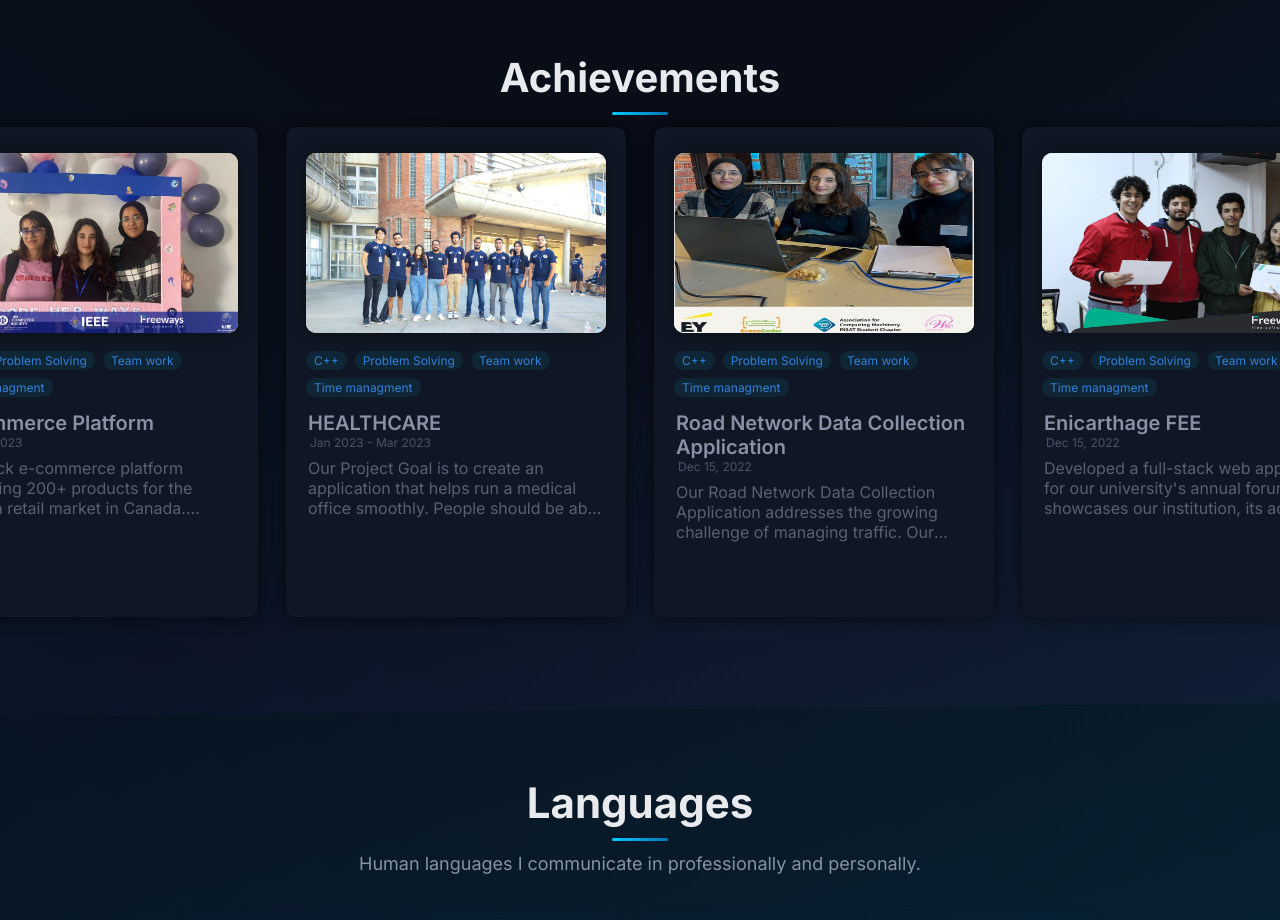
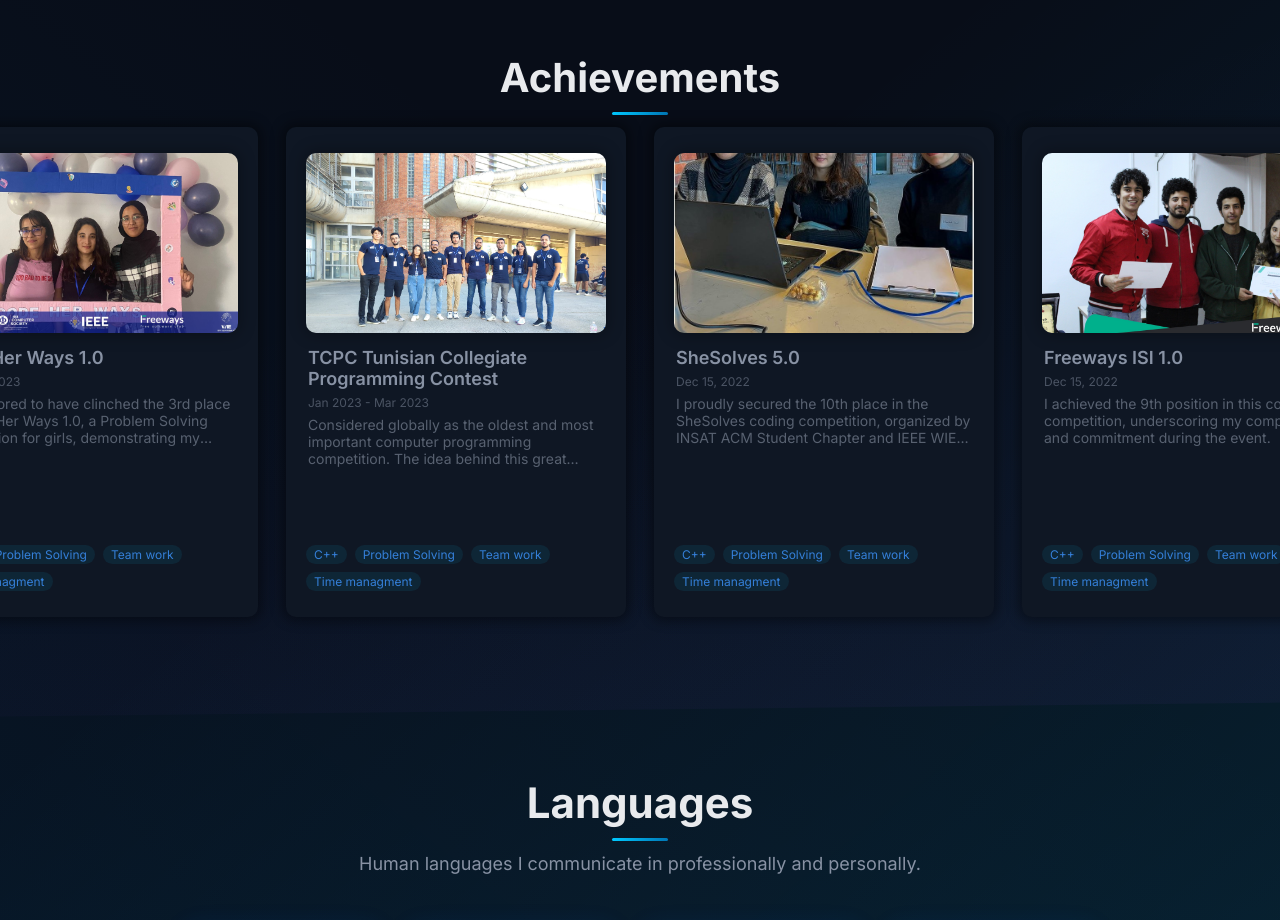
Before and after one commit to OumaymaLimeme/Portfolio, a React (Create React App) app: page / in a window 1280 px wide. Shown: the part 6500-7420 px from the top of the page. Built offline with nearby package versions, Linux system fonts and the light colour scheme.

Commit message:
fix achievment section

```diff
--- a/src/components/Acheivements/index.js
+++ b/src/components/Acheivements/index.js
@@ -1,38 +1,31 @@
-import React from "react";
-import { useState } from "react";
+import React, { useState } from "react";
 import { Container, Wrapper, Title, CardContainer } from "./ProjectsStyle";
-import ProjectCard from "../Cards/ProjectCards";
+import AchievementCard from "../Cards/AchievementCard";
+import AchievementDetails from "../AchievementDetails";
 import { acheivements } from "../../data/constants";
 import { useTranslation } from "react-i18next";
 
-const Acheivements = ({ openModal, setOpenModal }) => {
+const Acheivements = () => {
   const { t } = useTranslation();
-  // eslint-disable-next-line
-  const [toggle, setToggle] = useState("all");
+  const [openModal, setOpenModal] = useState({ state: false, achievement: null });
+
   return (
     <Container id="acheivements">
       <Wrapper>
         <Title>{t("achievements.title")}</Title>
         <CardContainer>
-          {toggle === "all" &&
-            acheivements.map((project) => (
-              <ProjectCard
-                project={project}
-                openModal={openModal}
-                setOpenModal={setOpenModal}
-              />
-            ))}
-          {acheivements
-            .filter((item) => item.category === toggle)
-            .map((project) => (
-              <ProjectCard
-                project={project}
-                openModal={openModal}
-                setOpenModal={setOpenModal}
-              />
-            ))}
+          {acheivements.map((achievement) => (
+            <AchievementCard
+              key={achievement.id}
+              achievement={achievement}
+              setOpenModal={setOpenModal}
+            />
+          ))}
         </CardContainer>
       </Wrapper>
+      {openModal.state && (
+        <AchievementDetails openModal={openModal} setOpenModal={setOpenModal} />
+      )}
     </Container>
   );
 };
--- /dev/null
+++ b/src/components/AchievementDetails/index.jsx
@@ -0,0 +1,119 @@
+import { CloseRounded } from '@mui/icons-material';
+import { Modal } from '@mui/material';
+import React from 'react'
+import styled from 'styled-components'
+import { useTranslation } from 'react-i18next'
+
+const Container = styled.div`
+    width: 100%;
+    height: 100%;
+    position: absolute;
+    top: 0;
+    left: 0;
+    background-color: #000000a7;
+    display: flex;
+    align-items: top;
+    justify-content: center;
+    overflow-y: scroll;
+    transition: all 0.5s ease;
+`
+
+const Wrapper = styled.div`
+    max-width: 800px;
+    width: 100%;
+    border-radius: 16px;
+    margin: 50px 12px;
+    height: min-content;
+    background-color: ${({ theme }) => theme.card};
+    color: ${({ theme }) => theme.text_primary};
+    padding: 20px;
+    display: flex;
+    flex-direction: column;
+    position: relative;
+`
+
+const Image = styled.img`
+    width: 100%;
+    object-fit: cover;
+    border-radius: 12px;
+    margin-top: 30px;
+    box-shadow: 0px 0px 10px 0px rgba(0,0,0,0.3);
+`
+
+const Title = styled.div`
+    font-size: 28px;
+    font-weight: 600;
+    color: ${({ theme }) => theme.text_primary};
+    margin: 8px 6px 0px 6px;
+    @media only screen and (max-width: 600px) {
+        font-size: 24px;
+    }
+`
+
+const Date = styled.div`
+    font-size: 16px;
+    margin: 2px 6px;
+    font-weight: 400;
+    color: ${({ theme }) => theme.text_secondary};
+    @media only screen and (max-width: 768px) {
+        font-size: 12px;
+    }
+`
+
+const Desc = styled.div`
+    font-size: 16px;
+    font-weight: 400;
+    color: ${({ theme }) => theme.text_primary};
+    margin: 8px 6px;
+    line-height: 1.6;
+    @media only screen and (max-width: 600px) {
+        font-size: 14px;
+    }
+`
+
+const Tags = styled.div`
+    display: flex;
+    flex-wrap: wrap;
+    margin: 8px 0px;
+`
+
+const Tag = styled.div`
+    font-size: 14px;
+    font-weight: 400;
+    color: ${({ theme }) => theme.primary};
+    margin: 4px;
+    padding: 4px 8px;
+    border-radius: 8px;
+    background-color: ${({ theme }) => theme.primary + 20};
+`
+
+const AchievementDetails = ({ openModal, setOpenModal }) => {
+    const { t } = useTranslation()
+    const achievement = openModal?.achievement
+    const title = t(`achievements.items.${achievement.id}.title`, { defaultValue: achievement?.title })
+    const description = t(`achievements.items.${achievement.id}.description`, { defaultValue: achievement?.description })
+
+    return (
+        <Modal open={true} onClose={() => setOpenModal({ state: false, achievement: null })}>
+            <Container>
+                <Wrapper>
+                    <CloseRounded
+                        style={{ position: 'absolute', top: '10px', right: '20px', cursor: 'pointer' }}
+                        onClick={() => setOpenModal({ state: false, achievement: null })}
+                    />
+                    <Image src={achievement?.image} alt={title} />
+                    <Title>{title}</Title>
+                    <Date>{achievement?.date}</Date>
+                    <Tags>
+                        {achievement?.tags?.map((tag, index) => (
+                            <Tag key={index}>{tag}</Tag>
+                        ))}
+                    </Tags>
+                    <Desc>{description}</Desc>
+                </Wrapper>
+            </Container>
+        </Modal>
+    )
+}
+
+export default AchievementDetails
--- /dev/null
+++ b/src/components/Cards/AchievementCard.jsx
@@ -0,0 +1,130 @@
+import React from 'react'
+import styled from 'styled-components'
+import { useTranslation } from 'react-i18next'
+
+const Button = styled.button`
+    display: none;
+    width: 100%;
+    padding: 10px;
+    background-color: ${({ theme }) => theme.white};
+    color: ${({ theme }) => theme.text_black};
+    font-size: 14px;
+    font-weight: 700;
+    border: none;
+    border-radius: 10px;
+    cursor: pointer;
+    transition: all 0.8s ease-in-out;
+    flex-shrink: 0;
+`
+
+const Card = styled.div`
+    width: 340px;
+    height: 490px;
+    background-color: ${({ theme }) => theme.card};
+    cursor: pointer;
+    border-radius: 10px;
+    box-shadow: 0 0 12px 4px rgba(0,0,0,0.4);
+    overflow: hidden;
+    padding: 26px 20px;
+    display: flex;
+    flex-direction: column;
+    gap: 14px;
+    transition: all 0.5s ease-in-out;
+    &:hover {
+        transform: translateY(-10px);
+        box-shadow: 0 0 50px 4px rgba(0,0,0,0.6);
+        filter: brightness(1.1);
+    }
+    &:hover ${Button} {
+        display: block;
+    }
+`
+
+const Image = styled.img`
+    width: 100%;
+    height: 180px;
+    flex-shrink: 0;
+    object-fit: cover;
+    border-radius: 10px;
+    box-shadow: 0 0 16px 2px rgba(0,0,0,0.3);
+`
+
+const Details = styled.div`
+    flex: 1;
+    display: flex;
+    flex-direction: column;
+    gap: 6px;
+    padding: 0px 2px;
+    overflow: hidden;
+`
+
+const Title = styled.div`
+    font-size: 18px;
+    font-weight: 600;
+    flex-shrink: 0;
+    color: ${({ theme }) => theme.text_secondary};
+    overflow: hidden;
+    display: -webkit-box;
+    -webkit-line-clamp: 2;
+    -webkit-box-orient: vertical;
+    text-overflow: ellipsis;
+`
+
+const Date = styled.div`
+    font-size: 12px;
+    flex-shrink: 0;
+    font-weight: 400;
+    color: ${({ theme }) => theme.text_secondary + 80};
+`
+
+const Description = styled.div`
+    font-size: 14px;
+    font-weight: 400;
+    color: ${({ theme }) => theme.text_secondary + 99};
+    overflow: hidden;
+    display: -webkit-box;
+    -webkit-line-clamp: 3;
+    -webkit-box-orient: vertical;
+    text-overflow: ellipsis;
+`
+
+const Tags = styled.div`
+    flex-shrink: 0;
+    display: flex;
+    flex-wrap: wrap;
+    gap: 8px;
+`
+
+const Tag = styled.span`
+    font-size: 12px;
+    font-weight: 400;
+    color: hsla(213, 84%, 58%, 0.884);
+    background-color: ${({ theme }) => theme.primary + 15};
+    padding: 2px 8px;
+    border-radius: 10px;
+`
+
+const AchievementCard = ({ achievement, setOpenModal }) => {
+    const { t } = useTranslation()
+    const title = t(`achievements.items.${achievement.id}.title`, { defaultValue: achievement.title })
+    const description = t(`achievements.items.${achievement.id}.description`, { defaultValue: achievement.description })
+
+    return (
+        <Card onClick={() => setOpenModal({ state: true, achievement })}>
+            <Image src={achievement.image} alt={title} />
+            <Details>
+                <Title>{title}</Title>
+                <Date>{achievement.date}</Date>
+                <Description>{description}</Description>
+            </Details>
+            <Tags>
+                {achievement.tags?.map((tag, index) => (
+                    <Tag key={index}>{tag}</Tag>
+                ))}
+            </Tags>
+            <Button>{t('achievements.readMore', { defaultValue: 'Read More' })}</Button>
+        </Card>
+    )
+}
+
+export default AchievementCard
```
